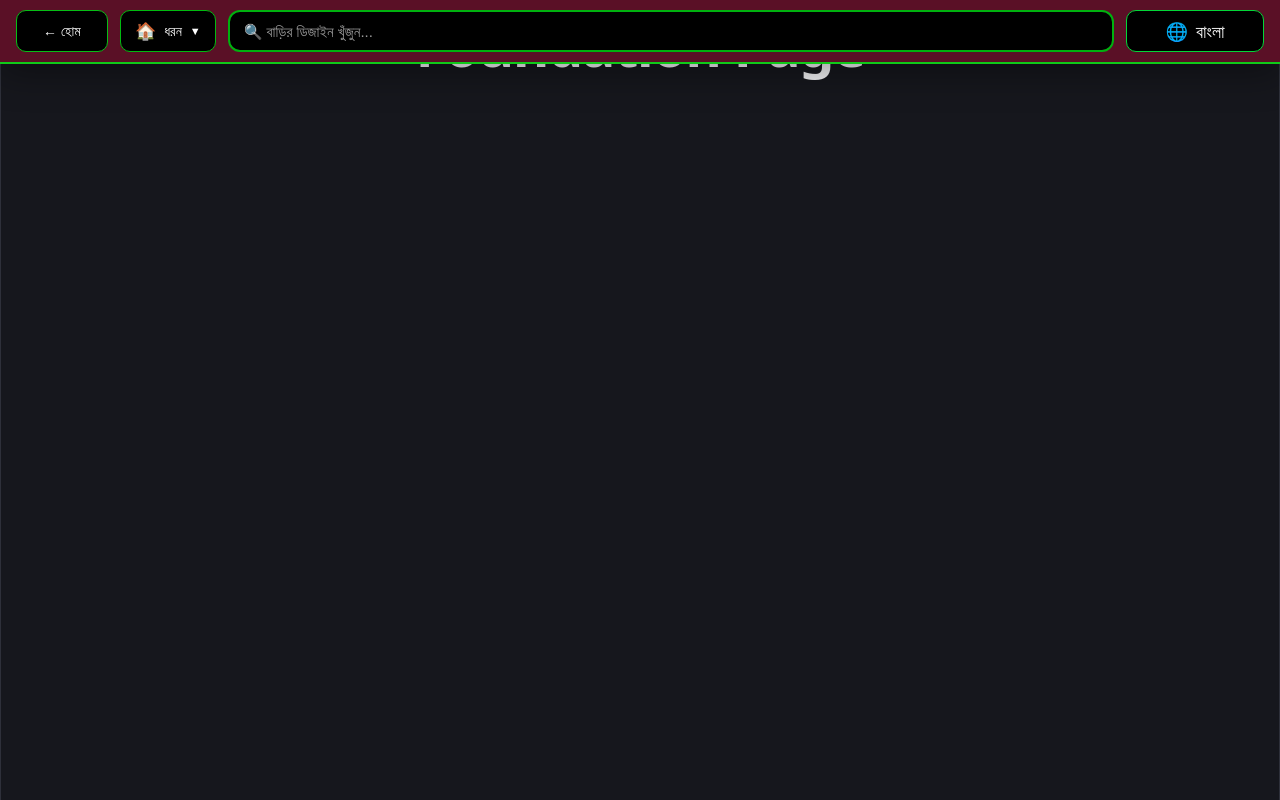
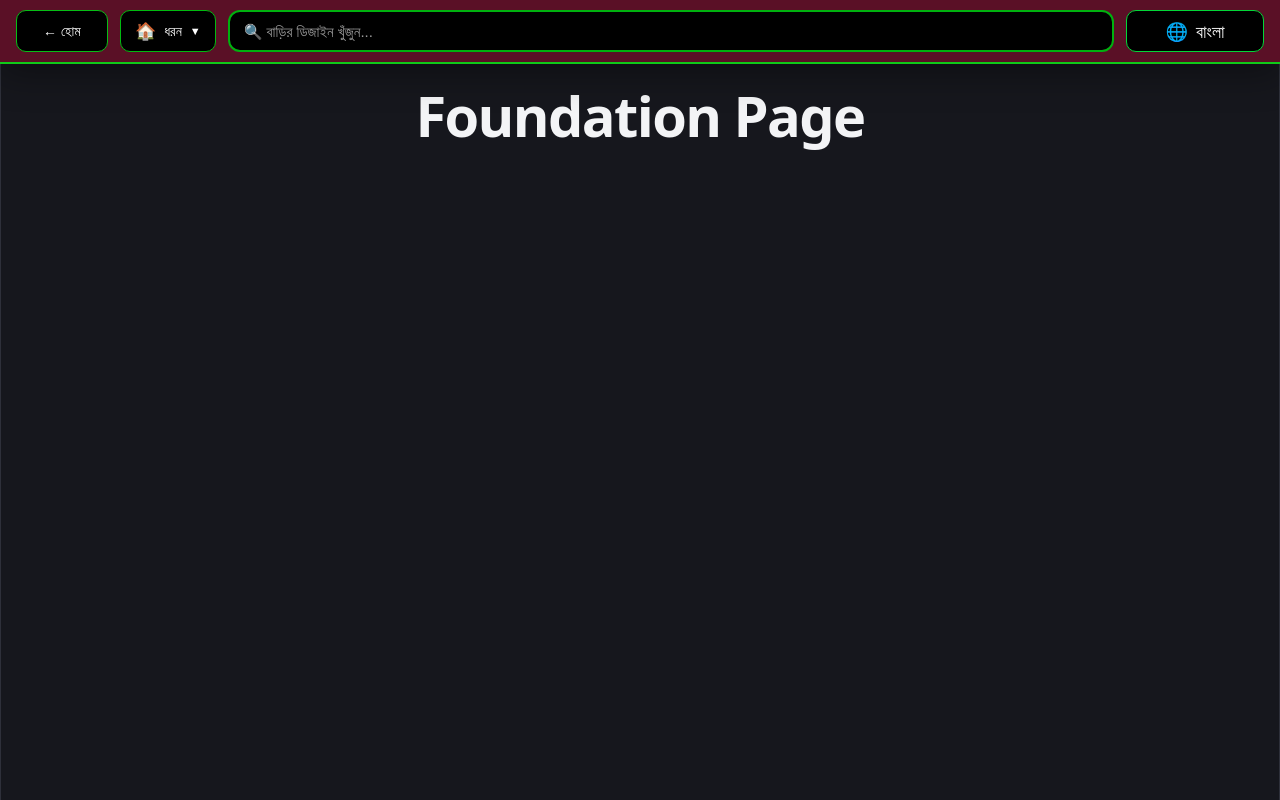
Before and after one commit to guysdhaka-beep/house-design-platform-v2, a React (Vite) app: page /foundation in a window 1280 px wide. Built offline with nearby package versions, Linux system fonts and the light colour scheme.

Commit message:
Fix page content spacing

```diff
--- a/src/components/Layout.tsx
+++ b/src/components/Layout.tsx
@@ -126,7 +126,9 @@ function Layout({
         </>
       )}
 
-      <Outlet />
+      <main className="page-content">
+        <Outlet />
+      </main>
     </>
   );
 }
--- a/src/index.css
+++ b/src/index.css
@@ -414,3 +414,7 @@ code {
   display:none;
 
 }
+
+.page-content{
+  padding-top: 70px;
+}
```
